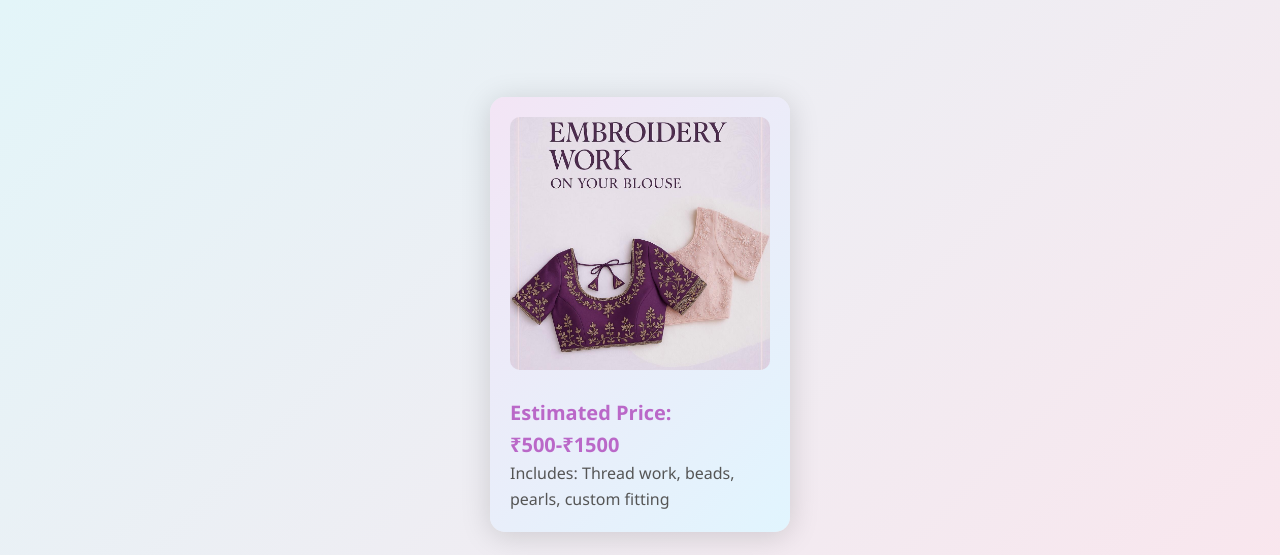
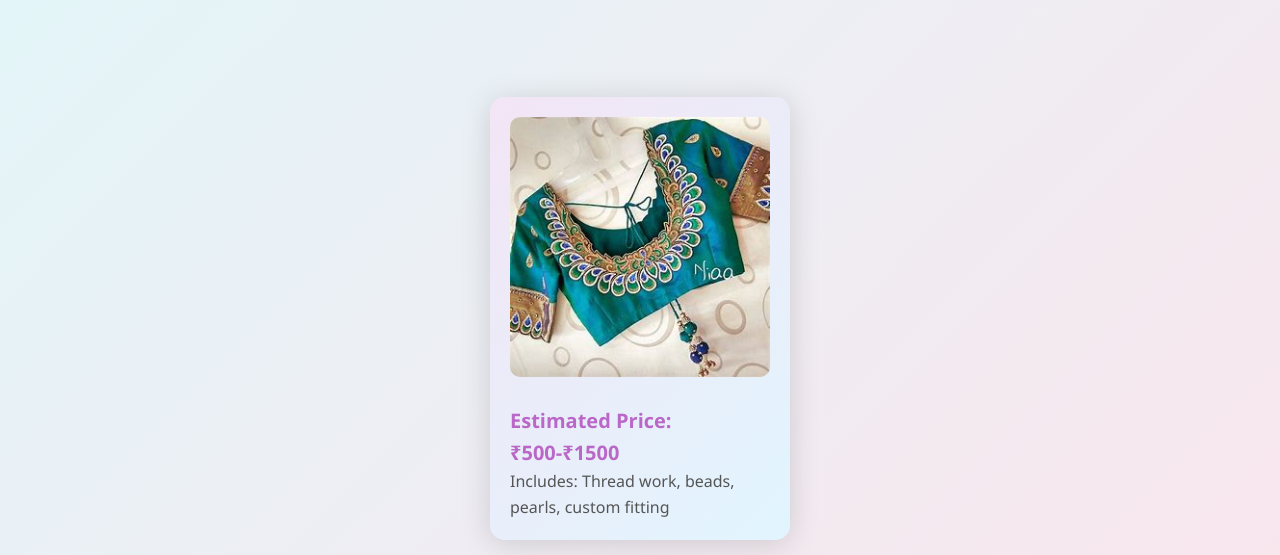
Before and after one commit to Likki135/Bulakshmi22, a plain HTML site: page index.html in a window 1280 px wide. Shown: the part 245-800 px from the top of the page. Drawn offline with Linux system fonts and the light colour scheme.

Commit message:
Update index.html

```diff
--- a/index.html
+++ b/index.html
@@ -252,7 +252,7 @@
 
     <section id="designs" class="design-gallery">
       <div class="design-card">
-        <img src="images/img00.jpg" alt="Design 1" />
+        <img src="images/img0.jpg" alt="Design 1" />
         <div class="card-info">
           <h3>Estimated Price:</br> ₹500-₹1500</h3>
           <p>Includes: Thread work, beads, pearls, custom fitting</p>
```
